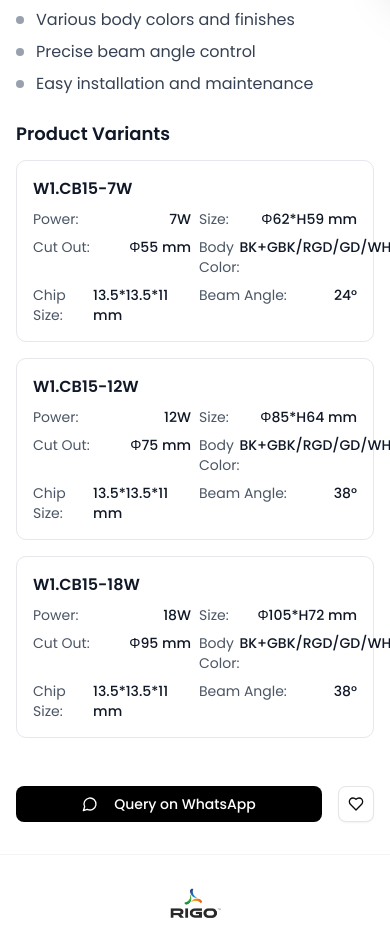
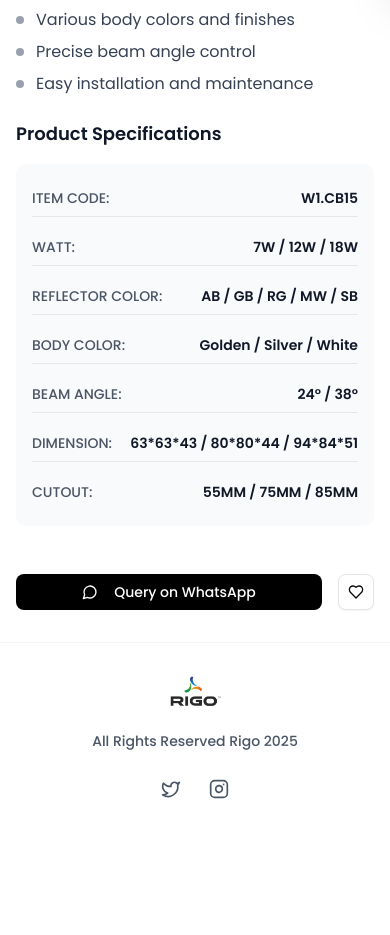
Before and after one commit to Shahbaz-28/rigo-led, a Next.js app in the folder frontend/: page /product/1 in a window 390 px wide. Shown: the part 863-1798 px from the top of the page. After the commit the page ends 1698 px from the top, so only its background shows below. Built offline with nearby package versions, Linux system fonts and the light colour scheme.

Commit message:
ui changes

```diff
--- a/frontend/app/outdoor-product/[id]/page.tsx
+++ b/frontend/app/outdoor-product/[id]/page.tsx
@@ -137,6 +137,69 @@ export default function OutdoorProductDetails() {
               </ul>
             </div>
 
+            {/* Specifications */}
+            <div>
+              <h3 className="text-lg font-semibold text-gray-900 mb-4">Product Specifications</h3>
+              <div className="bg-gray-50 rounded-lg p-4 md:p-6">
+                <div className="space-y-3">
+                  {product.product_code && (
+                    <div className="flex justify-between items-start py-2 border-b border-gray-200">
+                      <span className="text-gray-600 font-medium text-sm sm:text-base pr-2 flex-shrink-0">PRODUCT CODE:</span>
+                      <span className="text-gray-900 font-semibold text-sm sm:text-base break-words text-right">{product.product_code}</span>
+                    </div>
+                  )}
+                  {product.specifications.body_weight && (
+                    <div className="flex justify-between items-start py-2 border-b border-gray-200">
+                      <span className="text-gray-600 font-medium text-sm sm:text-base pr-2 flex-shrink-0">BODY WEIGHT:</span>
+                      <span className="text-gray-900 font-semibold text-sm sm:text-base break-words text-right">{product.specifications.body_weight}</span>
+                    </div>
+                  )}
+                  {product.specifications.frame_weight && (
+                    <div className="flex justify-between items-start py-2 border-b border-gray-200">
+                      <span className="text-gray-600 font-medium text-sm sm:text-base pr-2 flex-shrink-0">FRAME WEIGHT:</span>
+                      <span className="text-gray-900 font-semibold text-sm sm:text-base break-words text-right">{product.specifications.frame_weight}</span>
+                    </div>
+                  )}
+                  {product.specifications.driver_box_weight && (
+                    <div className="flex justify-between items-start py-2 border-b border-gray-200">
+                      <span className="text-gray-600 font-medium text-sm sm:text-base pr-2 flex-shrink-0">DRIVER BOX WEIGHT:</span>
+                      <span className="text-gray-900 font-semibold text-sm sm:text-base break-words text-right">{product.specifications.driver_box_weight}</span>
+                    </div>
+                  )}
+                  {product.specifications.total_casting_weight && (
+                    <div className="flex justify-between items-start py-2 border-b border-gray-200">
+                      <span className="text-gray-600 font-medium text-sm sm:text-base pr-2 flex-shrink-0">TOTAL CASTING WEIGHT:</span>
+                      <span className="text-gray-900 font-semibold text-sm sm:text-base break-words text-right">{product.specifications.total_casting_weight}</span>
+                    </div>
+                  )}
+                  {product.specifications.pcb_size && (
+                    <div className="flex justify-between items-start py-2 border-b border-gray-200">
+                      <span className="text-gray-600 font-medium text-sm sm:text-base pr-2 flex-shrink-0">PCB SIZE:</span>
+                      <span className="text-gray-900 font-semibold text-sm sm:text-base break-words text-right">{product.specifications.pcb_size}</span>
+                    </div>
+                  )}
+                  {product.specifications.driver_area && (
+                    <div className="flex justify-between items-start py-2 border-b border-gray-200">
+                      <span className="text-gray-600 font-medium text-sm sm:text-base pr-2 flex-shrink-0">DRIVER AREA:</span>
+                      <span className="text-gray-900 font-semibold text-sm sm:text-base break-words text-right">{product.specifications.driver_area}</span>
+                    </div>
+                  )}
+                  {product.specifications.outer_dimensions && (
+                    <div className="flex justify-between items-start py-2 border-b border-gray-200">
+                      <span className="text-gray-600 font-medium text-sm sm:text-base pr-2 flex-shrink-0">OUTER DIMENSIONS:</span>
+                      <span className="text-gray-900 font-semibold text-sm sm:text-base break-words text-right">{product.specifications.outer_dimensions}</span>
+                    </div>
+                  )}
+                  {product.specifications.gross_weight && (
+                    <div className="flex justify-between items-start py-2">
+                      <span className="text-gray-600 font-medium text-sm sm:text-base pr-2 flex-shrink-0">GROSS WEIGHT:</span>
+                      <span className="text-gray-900 font-semibold text-sm sm:text-base break-words text-right">{product.specifications.gross_weight}</span>
+                    </div>
+                  )}
+                </div>
+              </div>
+            </div>
+
             {/* Action Buttons */}
             <div className="flex space-x-4 pt-6">
               <Button
--- a/frontend/app/product/[id]/page.tsx
+++ b/frontend/app/product/[id]/page.tsx
@@ -4,6 +4,7 @@ import { useParams, useRouter } from "next/navigation"
 import { ArrowLeft, Heart, MessageCircle, Star } from "lucide-react"
 import { Button } from "@/components/ui/button"
 import mainProductsData from "@/data/mainproduct.json"
+// @ts-ignore
 import ImageGallery from "react-image-gallery"
 import "react-image-gallery/styles/css/image-gallery.css"
 
@@ -131,81 +132,52 @@ export default function ProductDetails() {
 
             {/* Specifications */}
             <div>
-              <h3 className="text-lg font-semibold text-gray-900 mb-3">Product Variants</h3>
-              <div className="space-y-4">
-                {product.specifications.items && product.specifications.items.map((item: any, index: number) => (
-                  <div key={index} className="border border-gray-200 rounded-lg p-4">
-                    <h4 className="font-semibold text-gray-900 mb-2">{item.item_no || `Variant ${index + 1}`}</h4>
-                    <div className="grid grid-cols-2 gap-2 text-sm">
-                      {item.power && (
-                        <div className="flex justify-between">
-                          <span className="text-gray-600">Power:</span>
-                          <span className="text-gray-900 font-medium">{item.power}</span>
+              <h3 className="text-lg font-semibold text-gray-900 mb-4">Product Specifications</h3>
+              <div className="bg-gray-50 rounded-lg p-4 md:p-6">
+                <div className="space-y-3">
+                  {product.specifications.item_code && (
+                    <div className="flex justify-between items-start py-2 border-b border-gray-200">
+                      <span className="text-gray-600 font-medium text-sm sm:text-base pr-2 flex-shrink-0">ITEM CODE:</span>
+                      <span className="text-gray-900 font-semibold text-sm sm:text-base break-words text-right">{product.specifications.item_code}</span>
                     </div>
                   )}
-                      {item.size && (
-                        <div className="flex justify-between">
-                          <span className="text-gray-600">Size:</span>
-                          <span className="text-gray-900 font-medium">{item.size}</span>
+                  {product.specifications.watt && (
+                    <div className="flex justify-between items-start py-2 border-b border-gray-200">
+                      <span className="text-gray-600 font-medium text-sm sm:text-base pr-2 flex-shrink-0">WATT:</span>
+                      <span className="text-gray-900 font-semibold text-sm sm:text-base break-words text-right">{product.specifications.watt}</span>
                     </div>
                   )}
-                      {item.dimension && (
-                        <div className="flex justify-between">
-                          <span className="text-gray-600">Dimension:</span>
-                          <span className="text-gray-900 font-medium">{item.dimension}</span>
+                  {product.specifications.reflector_color && (
+                    <div className="flex justify-between items-start py-2 border-b border-gray-200">
+                      <span className="text-gray-600 font-medium text-sm sm:text-base pr-2 flex-shrink-0">REFLECTOR COLOR:</span>
+                      <span className="text-gray-900 font-semibold text-sm sm:text-base break-words text-right">{product.specifications.reflector_color}</span>
                     </div>
                   )}
-                      {item.cut_out && (
-                        <div className="flex justify-between">
-                          <span className="text-gray-600">Cut Out:</span>
-                          <span className="text-gray-900 font-medium">{item.cut_out}</span>
+                  {product.specifications.body_color && (
+                    <div className="flex justify-between items-start py-2 border-b border-gray-200">
+                      <span className="text-gray-600 font-medium text-sm sm:text-base pr-2 flex-shrink-0">BODY COLOR:</span>
+                      <span className="text-gray-900 font-semibold text-sm sm:text-base break-words text-right">{product.specifications.body_color}</span>
                     </div>
                   )}
-                      {item.cutout_size && (
-                        <div className="flex justify-between">
-                          <span className="text-gray-600">Cut Out Size:</span>
-                          <span className="text-gray-900 font-medium">{item.cutout_size}</span>
+                  {product.specifications.beam_angle && (
+                    <div className="flex justify-between items-start py-2 border-b border-gray-200">
+                      <span className="text-gray-600 font-medium text-sm sm:text-base pr-2 flex-shrink-0">BEAM ANGLE:</span>
+                      <span className="text-gray-900 font-semibold text-sm sm:text-base break-words text-right">{product.specifications.beam_angle}</span>
                     </div>
                   )}
-                      {item.outer_size && (
-                        <div className="flex justify-between">
-                          <span className="text-gray-600">Outer Size:</span>
-                          <span className="text-gray-900 font-medium">{item.outer_size}</span>
+                  {product.specifications.dimension && (
+                    <div className="flex justify-between items-start py-2 border-b border-gray-200">
+                      <span className="text-gray-600 font-medium text-sm sm:text-base pr-2 flex-shrink-0">DIMENSION:</span>
+                      <span className="text-gray-900 font-semibold text-sm sm:text-base break-words text-right">{product.specifications.dimension}</span>
                     </div>
                   )}
-                      {item.body_color && (
-                        <div className="flex justify-between">
-                          <span className="text-gray-600">Body Color:</span>
-                          <span className="text-gray-900 font-medium">{item.body_color}</span>
-                        </div>
-                      )}
-                      {item.chip_size && (
-                        <div className="flex justify-between">
-                          <span className="text-gray-600">Chip Size:</span>
-                          <span className="text-gray-900 font-medium">{item.chip_size}</span>
-                        </div>
-                      )}
-                      {item.beam_angle && (
-                        <div className="flex justify-between">
-                          <span className="text-gray-600">Beam Angle:</span>
-                          <span className="text-gray-900 font-medium">{item.beam_angle}</span>
-                        </div>
-                      )}
-                      {item.pcb_1 && (
-                        <div className="flex justify-between">
-                          <span className="text-gray-600">PCB 1:</span>
-                          <span className="text-gray-900 font-medium">{item.pcb_1}</span>
-                        </div>
-                      )}
-                      {item.pcb_2 && (
-                        <div className="flex justify-between">
-                          <span className="text-gray-600">PCB 2:</span>
-                          <span className="text-gray-900 font-medium">{item.pcb_2}</span>
+                  {product.specifications.cutout && (
+                    <div className="flex justify-between items-start py-2">
+                      <span className="text-gray-600 font-medium text-sm sm:text-base pr-2 flex-shrink-0">CUTOUT:</span>
+                      <span className="text-gray-900 font-semibold text-sm sm:text-base break-words text-right">{product.specifications.cutout}</span>
                     </div>
                   )}
                 </div>
-                  </div>
-                ))}
               </div>
             </div>
 
--- a/frontend/data/mainproduct.json
+++ b/frontend/data/mainproduct.json
@@ -10,35 +10,14 @@
           "images/products/Nexus Series (4).png"
         ],
         "specifications": {
-          "items": [
-            {
-              "item_no": "W1.CB15-7W",
-              "power": "7W",
-              "size": "Φ62*H59 mm",
-              "cut_out": "Φ55 mm",
-              "body_color": "BK+GBK/RGD/GD/WH",
-              "chip_size": "13.5*13.5*11 mm",
-              "beam_angle": "24°"
-            },
-            {
-              "item_no": "W1.CB15-12W",
-              "power": "12W",
-              "size": "Φ85*H64 mm",
-              "cut_out": "Φ75 mm",
-              "body_color": "BK+GBK/RGD/GD/WH",
-              "chip_size": "13.5*13.5*11 mm",
-              "beam_angle": "38°"
-            },
-            {
-              "item_no": "W1.CB15-18W",
-              "power": "18W",
-              "size": "Φ105*H72 mm",
-              "cut_out": "Φ95 mm",
-              "body_color": "BK+GBK/RGD/GD/WH",
-              "chip_size": "13.5*13.5*11 mm",
-              "beam_angle": "38°"
-            }
-          ]
+          "item_code": "W1.CB15",
+          "watt": "7W / 12W / 18W",
+          "reflector_color": "AB / GB / RG / MW / SB",
+          "body_color": "Golden / Silver / White",
+          "beam_angle": "24° / 38°",
+          "dimension": "63*63*43 / 80*80*44 / 94*84*51",
+          "cutout": "55MM / 75MM / 85MM",
+          "chip_size": "13.5*13.5*11 mm"
         }
       },
       {
```
Lines whose indentation alone changed are shown as unchanged.
